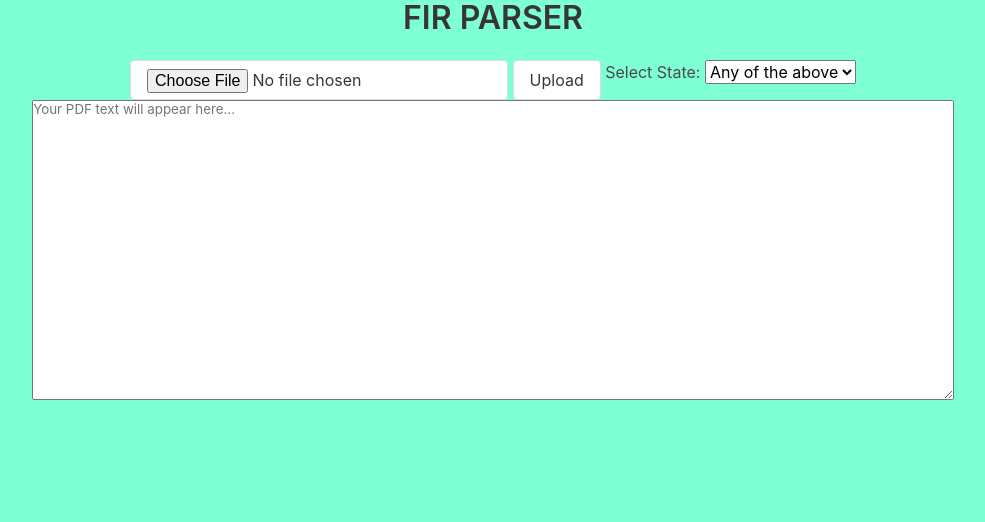
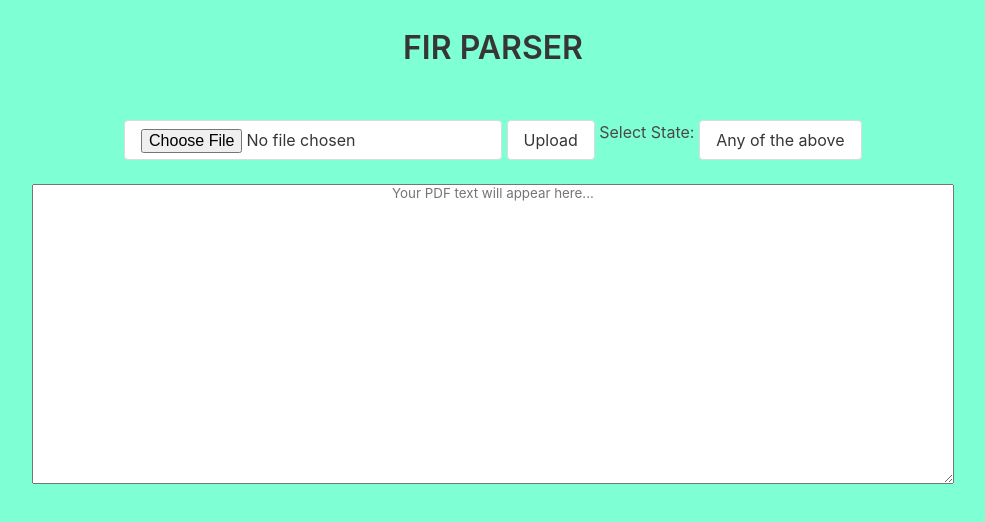
Before and after one commit to shell-raiser/Parsify-WebApp, a website: page views/index.html in a window 1280 px wide. Shown: the whole page, without its empty margins (147-1132 px from the left). Drawn offline with nearby package versions, Linux system fonts and the light colour scheme.

Commit message:
pad heading and style textarea

```diff
--- a/views/index.html
+++ b/views/index.html
@@ -17,12 +17,12 @@
         <li><a href="result.html">RESULT</a></li>
         <li><a href="translate.html">TRANSLATE</a></li>
     </ul> -->
+    <h1 class="title" style="padding: 30px";>FIR PARSER</h1>
     <div class="container">
-        <p class="title">FIR PARSER</p>
         <input class="button" type="file" id="inpFile">
         <button class="button" type="button" id="btnUpload">Upload</button>
         <label for="States">Select State:</label>
-        <select class="menu" name="States" id="stateMenu">
+        <select class="menu button" name="States" id="stateMenu">
             <option value="0">Andhra Pradesh</option>
             <option value="1">Bihar</option>
             <option value="2">Chhattisgarh</option>
@@ -39,9 +39,10 @@
             <option value="13">Tamil Nadu</option>
             <option value="14">Uttar Pradesh</option>
             <option value="15" selected>Any of the above</option>
+        </select>
         <br>
         <br>
-        <textarea style="pointer-events: none; min-width: 80%;min-height:300px;" id="resultText"
+        <textarea style="pointer-events: none; min-width: 80%;min-height:300px; text-align: center;" id="resultText"
             placeholder="Your PDF text will appear here..."></textarea>
 
 
```
